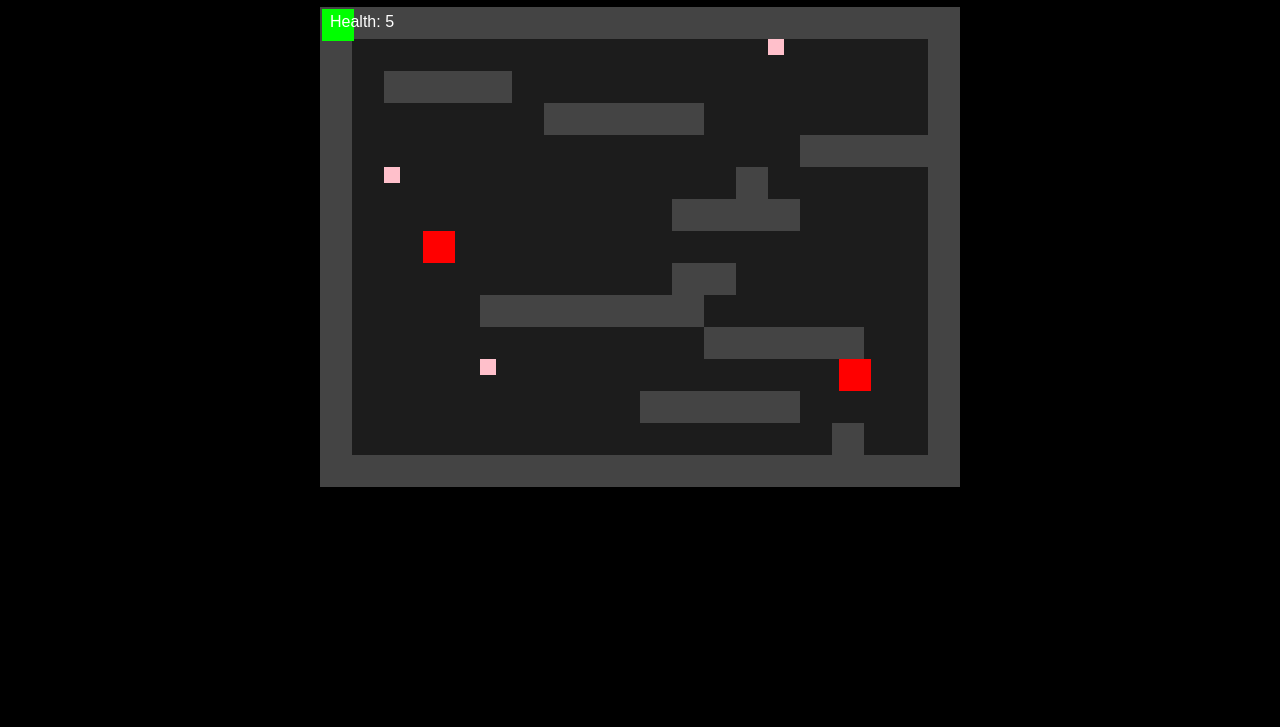
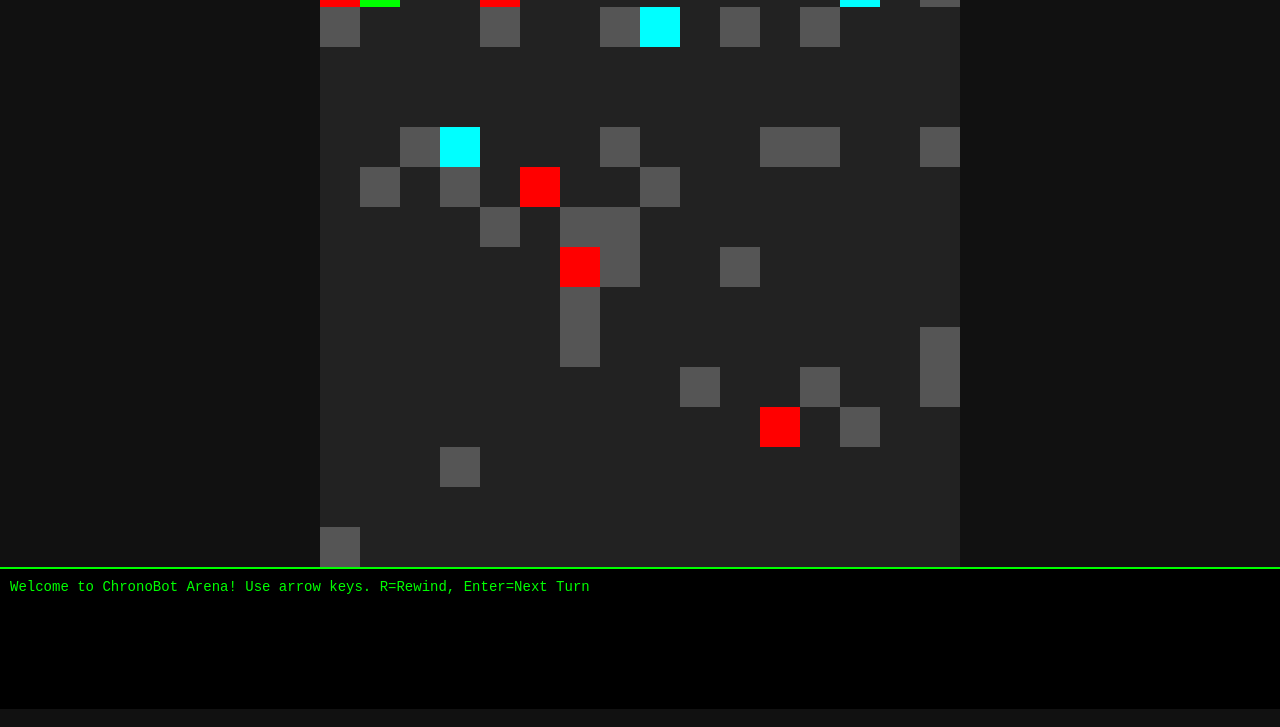
Before and after one commit to SolarPandora184/zelda, a plain HTML site: page index.html in a window 1280 px wide. Shown: the part 73-800 px from the top of the page. Drawn offline with Linux system fonts and the light colour scheme.

Commit message:
Update index.html

```diff
--- a/index.html
+++ b/index.html
@@ -2,256 +2,194 @@
 <html lang="en">
 <head>
   <meta charset="UTF-8">
-  <title>Zelda Complex Clone</title>
+  <title>ChronoBot Arena</title>
   <style>
-    body {
-      margin: 0;
-      background: #000;
-      color: white;
-      font-family: sans-serif;
-      text-align: center;
-    }
-    canvas {
-      display: block;
-      margin: 0 auto;
-      background-color: #1c1c1c;
-      image-rendering: pixelated;
-    }
+    body { margin: 0; font-family: monospace; background: #111; color: #0f0; }
+    canvas { background: #000; display: block; margin: 0 auto; }
+    #log { white-space: pre; font-size: 14px; padding: 10px; height: 120px; overflow-y: auto; background: #000; border-top: 2px solid #0f0; }
   </style>
 </head>
 <body>
-  <h1>Advanced Zelda-Like Game</h1>
-  <canvas id="gameCanvas" width="640" height="480"></canvas>
+<canvas id="game" width="640" height="640"></canvas>
+<div id="log"></div>
 <script>
-    const canvas = document.getElementById('gameCanvas');
+const canvas = document.getElementById('game');
 const ctx = canvas.getContext('2d');
+const log = document.getElementById('log');
+const TILE_SIZE = 40;
+const MAP_SIZE = 16;
+const PLAYER_COLOR = '#0f0';
+const ENEMY_COLOR = '#f00';
+const WALL_COLOR = '#555';
+const FLOOR_COLOR = '#222';
+const POWERUP_COLOR = '#0ff';
 
-    const TILE_SIZE = 32;
-    const MAP_ROWS = 15;
-    const MAP_COLS = 20;
-    const player = {
-      x: 2,
-      y: 2,
-      width: TILE_SIZE,
-      height: TILE_SIZE,
-      color: 'lime',
-      health: 5,
-      attackTimer: 0,
-    };
+let map = [];
+let player = null;
+let enemies = [];
+let powerUps = [];
+let turnHistory = [];
+let gameOver = false;
 
-    const keys = {};
-    const map = [
-      "####################",
-      "#.............H....#",
-      "#.####.............#",
-      "#......#####.......#",
-      "#..............#####",
-      "#.H..........#.....#",
-      "#..........####....#",
-      "#....E.............#",
-      "#..........##......#",
-      "#....#######.......#",
-      "#...........#####..#",
-      "#....H............E#",
-      "#.........#####....#",
-      "#...............#..#",
-      "####################"
-    ];
+function randInt(min, max) {
+  return Math.floor(Math.random() * (max - min + 1)) + min;
+}
 
-    const enemies = [];
-    const items = [];
+function logMsg(msg) {
+  log.textContent += msg + '\n';
+  log.scrollTop = log.scrollHeight;
+}
 
-    function setupEntities() {
-      for (let row = 0; row < MAP_ROWS; row++) {
-        for (let col = 0; col < MAP_COLS; col++) {
-          const tile = map[row][col];
-          const x = col * TILE_SIZE;
-          const y = row * TILE_SIZE;
-          if (tile === 'E') {
-            enemies.push({
-              x,
-              y,
-              width: TILE_SIZE,
-              height: TILE_SIZE,
-              color: 'red',
-              dx: Math.random() > 0.5 ? 1 : -1,
-              dy: 0,
-              speed: 1,
-              patrol: 0,
-              alive: true
-            });
-          } else if (tile === 'H') {
-            items.push({
-              x,
-              y,
-              width: TILE_SIZE / 2,
-              height: TILE_SIZE / 2,
-              color: 'pink',
-              type: 'heart'
-            });
+function initMap() {
+  map = [];
+  for (let y = 0; y < MAP_SIZE; y++) {
+    let row = [];
+    for (let x = 0; x < MAP_SIZE; x++) {
+      if (Math.random() < 0.1) {
+        row.push('wall');
+      } else {
+        row.push('floor');
+      }
+    }
+    map.push(row);
+  }
+}
+
+function placeEntityAvoidingWalls(entityList, type, count) {
+  for (let i = 0; i < count; i++) {
+    let placed = false;
+    while (!placed) {
+      let x = randInt(0, MAP_SIZE - 1);
+      let y = randInt(0, MAP_SIZE - 1);
+      if (map[y][x] === 'floor' && !entityAt(x, y)) {
+        entityList.push({x, y, type, hp: 5 + randInt(0, 5)});
+        placed = true;
       }
     }
   }
 }
 
-    function drawRect(obj) {
-      ctx.fillStyle = obj.color;
-      ctx.fillRect(obj.x, obj.y, obj.width, obj.height);
+function entityAt(x, y) {
+  if (player && player.x === x && player.y === y) return player;
+  for (let e of enemies) if (e.x === x && e.y === y) return e;
+  for (let p of powerUps) if (p.x === x && p.y === y) return p;
+  return null;
 }
 
-    function tileAt(x, y) {
-      const col = Math.floor(x / TILE_SIZE);
-      const row = Math.floor(y / TILE_SIZE);
-      return map[row]?.[col] || '#';
+function initGame() {
+  initMap();
+  enemies = [];
+  powerUps = [];
+  turnHistory = [];
+  gameOver = false;
+  // Player
+  player = {x: 1, y: 1, hp: 10, ap: 3, armor: 0};
+  // Enemies
+  placeEntityAvoidingWalls(enemies, 'enemy', 5);
+  // PowerUps
+  placeEntityAvoidingWalls(powerUps, 'powerup', 3);
+  logMsg("Welcome to ChronoBot Arena! Use arrow keys. R=Rewind, Enter=Next Turn");
+  draw();
 }
 
-    function isWalkable(x, y) {
-      const tile = tileAt(x, y);
-      return tile !== '#' && tile !== undefined;
+function drawTile(x, y, color) {
+  ctx.fillStyle = color;
+  ctx.fillRect(x * TILE_SIZE, y * TILE_SIZE, TILE_SIZE, TILE_SIZE);
 }
 
-    function movePlayer() {
-      let dx = 0, dy = 0;
-      if (keys['ArrowUp']) dy = -1;
-      if (keys['ArrowDown']) dy = 1;
-      if (keys['ArrowLeft']) dx = -1;
-      if (keys['ArrowRight']) dx = 1;
-
-      const newX = player.x + dx * TILE_SIZE;
-      const newY = player.y + dy * TILE_SIZE;
-
-      if (isWalkable(newX, player.y)) player.x = newX;
-      if (isWalkable(player.x, newY)) player.y = newY;
+function draw() {
+  ctx.clearRect(0, 0, canvas.width, canvas.height);
+  for (let y = 0; y < MAP_SIZE; y++) {
+    for (let x = 0; x < MAP_SIZE; x++) {
+      let tile = map[y][x];
+      drawTile(x, y, tile === 'wall' ? WALL_COLOR : FLOOR_COLOR);
+    }
+  }
+  for (let p of powerUps) drawTile(p.x, p.y, POWERUP_COLOR);
+  for (let e of enemies) drawTile(e.x, e.y, ENEMY_COLOR);
+  drawTile(player.x, player.y, PLAYER_COLOR);
 }
 
-    function updateEnemies() {
-      for (const enemy of enemies) {
-        if (!enemy.alive) continue;
-        enemy.patrol++;
-        if (enemy.patrol > 60) {
-          enemy.dx *= -1;
-          enemy.patrol = 0;
+function moveEntity(entity, dx, dy) {
+  let nx = entity.x + dx, ny = entity.y + dy;
+  if (nx < 0 || ny < 0 || nx >= MAP_SIZE || ny >= MAP_SIZE) return false;
+  if (map[ny][nx] === 'wall') return false;
+  if (entity === player) {
+    let target = enemies.find(e => e.x === nx && e.y === ny);
+    if (target) {
+      attack(entity, target);
+      return true;
+    }
+    let powerup = powerUps.find(p => p.x === nx && p.y === ny);
+    if (powerup) {
+      logMsg("You absorbed a power core! +5 HP, +1 AP.");
+      player.hp += 5;
+      player.ap += 1;
+      powerUps = powerUps.filter(p => p !== powerup);
+    }
+  }
+  if (!entityAt(nx, ny)) {
+    entity.x = nx;
+    entity.y = ny;
+    return true;
+  }
+  return false;
 }
 
-        const newX = enemy.x + enemy.dx * enemy.speed;
-        if (isWalkable(newX, enemy.y)) {
-          enemy.x = newX;
-        } else {
-          enemy.dx *= -1;
-        }
-
-        // Collision with player
-        if (
-          enemy.alive &&
-          rectsOverlap(enemy, player)
-        ) {
-          player.health -= 1;
-          enemy.alive = false;
-        }
+function attack(attacker, target) {
+  let dmg = randInt(1, 3);
+  target.hp -= Math.max(0, dmg - (target.armor || 0));
+  logMsg(`${attacker === player ? 'You' : 'Enemy'} hit for ${dmg} damage!`);
+  if (target.hp <= 0) {
+    logMsg(`${target === player ? 'You have died!' : 'Enemy destroyed!'}`);
+    if (target === player) gameOver = true;
+    enemies = enemies.filter(e => e !== target);
   }
 }
 
-    function updateItems() {
-      for (const item of items) {
-        if (rectsOverlap(item, player)) {
-          if (item.type === 'heart') {
-            player.health = Math.min(5, player.health + 1);
-          }
-          item.collected = true;
+function nextTurn() {
+  if (gameOver) return;
+  turnHistory.push(JSON.stringify({player: {...player}, enemies: JSON.parse(JSON.stringify(enemies))}));
+  player.ap = 3;
+  for (let e of enemies) {
+    let dx = Math.sign(player.x - e.x);
+    let dy = Math.sign(player.y - e.y);
+    if (Math.abs(dx) + Math.abs(dy) === 1) {
+      attack(e, player);
+    } else {
+      moveEntity(e, dx, dy);
     }
   }
+  draw();
 }
 
-    function rectsOverlap(a, b) {
-      return (
-        a.x < b.x + b.width &&
-        a.x + a.width > b.x &&
-        a.y < b.y + b.height &&
-        a.y + a.height > b.y
-      );
+function rewind() {
+  if (turnHistory.length === 0) {
+    logMsg("No more rewinds!");
+    return;
+  }
+  let state = JSON.parse(turnHistory.pop());
+  player = state.player;
+  enemies = state.enemies;
+  logMsg("⏪ Time rewinded one turn.");
+  draw();
 }
 
-    function attack() {
-      if (player.attackTimer > 0) return;
-      player.attackTimer = 20;
-
-      const attackBox = {
-        x: player.x,
-        y: player.y - TILE_SIZE,
-        width: TILE_SIZE,
-        height: TILE_SIZE
-      };
-
-      for (const enemy of enemies) {
-        if (enemy.alive && rectsOverlap(attackBox, enemy)) {
-          enemy.alive = false;
+window.addEventListener('keydown', e => {
+  if (gameOver) return;
+  if (player.ap <= 0 && e.key !== 'Enter' && e.key !== 'r') return;
+  switch (e.key) {
+    case 'ArrowUp': if (moveEntity(player, 0, -1)) player.ap--; break;
+    case 'ArrowDown': if (moveEntity(player, 0, 1)) player.ap--; break;
+    case 'ArrowLeft': if (moveEntity(player, -1, 0)) player.ap--; break;
+    case 'ArrowRight': if (moveEntity(player, 1, 0)) player.ap--; break;
+    case 'Enter': nextTurn(); break;
+    case 'r': rewind(); break;
   }
-      }
-    }
-
-    function drawMap() {
-      for (let row = 0; row < MAP_ROWS; row++) {
-        for (let col = 0; col < MAP_COLS; col++) {
-          const tile = map[row][col];
-          if (tile === '#') {
-            ctx.fillStyle = '#444';
-            ctx.fillRect(col * TILE_SIZE, row * TILE_SIZE, TILE_SIZE, TILE_SIZE);
-          }
-        }
-      }
-    }
-
-    function drawUI() {
-      ctx.fillStyle = 'white';
-      ctx.font = '16px sans-serif';
-      ctx.fillText("Health: " + player.health, 10, 20);
-    }
-
-    function drawEntities() {
-      drawRect(player);
-      for (const enemy of enemies) {
-        if (enemy.alive) drawRect(enemy);
-      }
-      for (const item of items) {
-        if (!item.collected) drawRect(item);
-      }
-    }
-
-    function gameLoop() {
-      ctx.clearRect(0, 0, canvas.width, canvas.height);
-      drawMap();
-      movePlayer();
-      updateEnemies();
-      updateItems();
-
-      if (player.attackTimer > 0) player.attackTimer--;
-      drawEntities();
-      drawUI();
-
-      if (player.health <= 0) {
-        ctx.fillStyle = 'red';
-        ctx.font = '30px sans-serif';
-        ctx.fillText("GAME OVER", canvas.width / 2 - 80, canvas.height / 2);
-        return;
-      }
-
-      requestAnimationFrame(gameLoop);
-    }
-
-    // Controls
-    window.addEventListener('keydown', e => {
-      keys[e.key] = true;
-      if (e.key === ' ') {
-        attack();
-      }
+  draw();
 });
 
-    window.addEventListener('keyup', e => {
-      keys[e.key] = false;
-    });
-
-    setupEntities();
-    gameLoop();
+initGame();
 </script>
 </body>
 </html>
```
Lines whose indentation alone changed are shown as unchanged.
